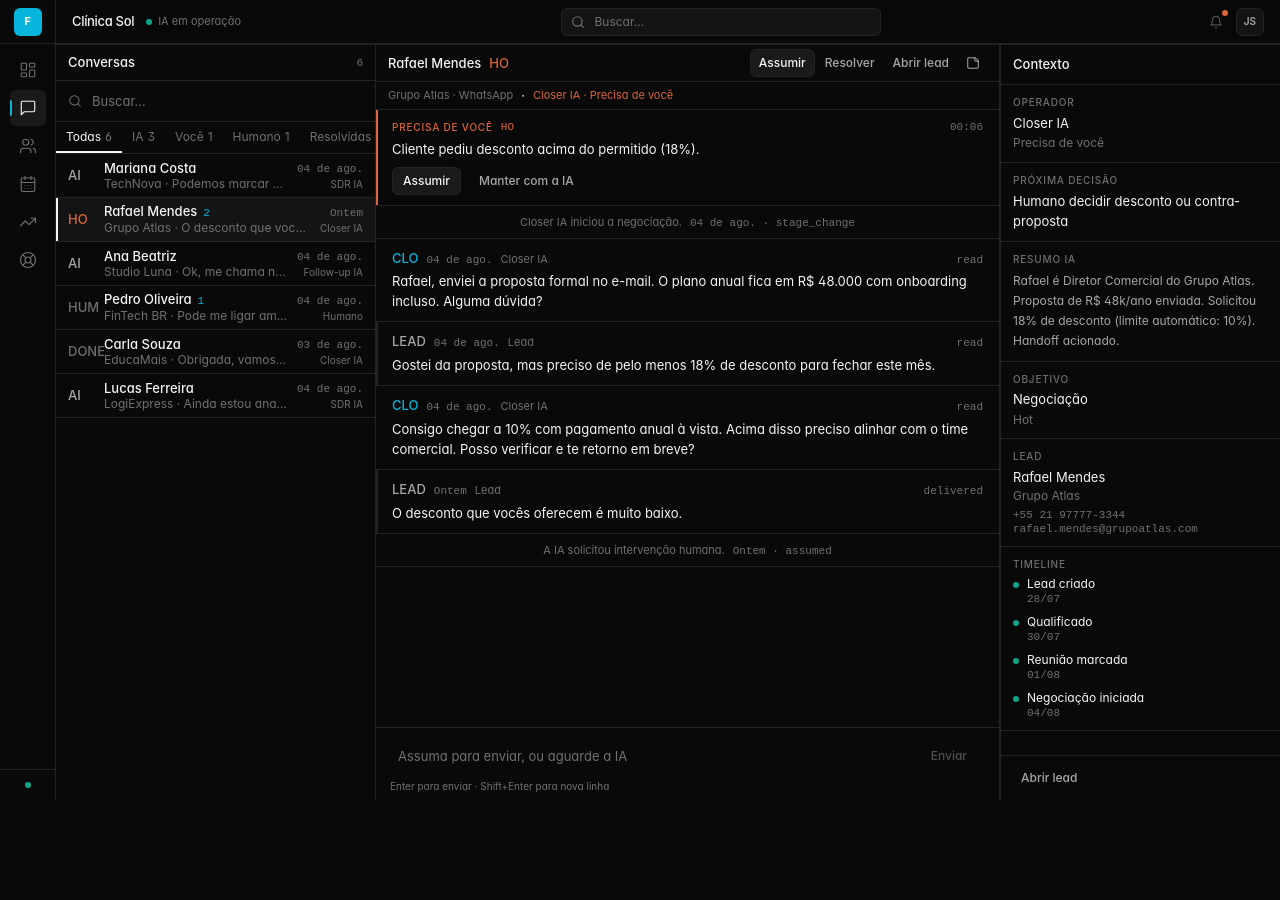
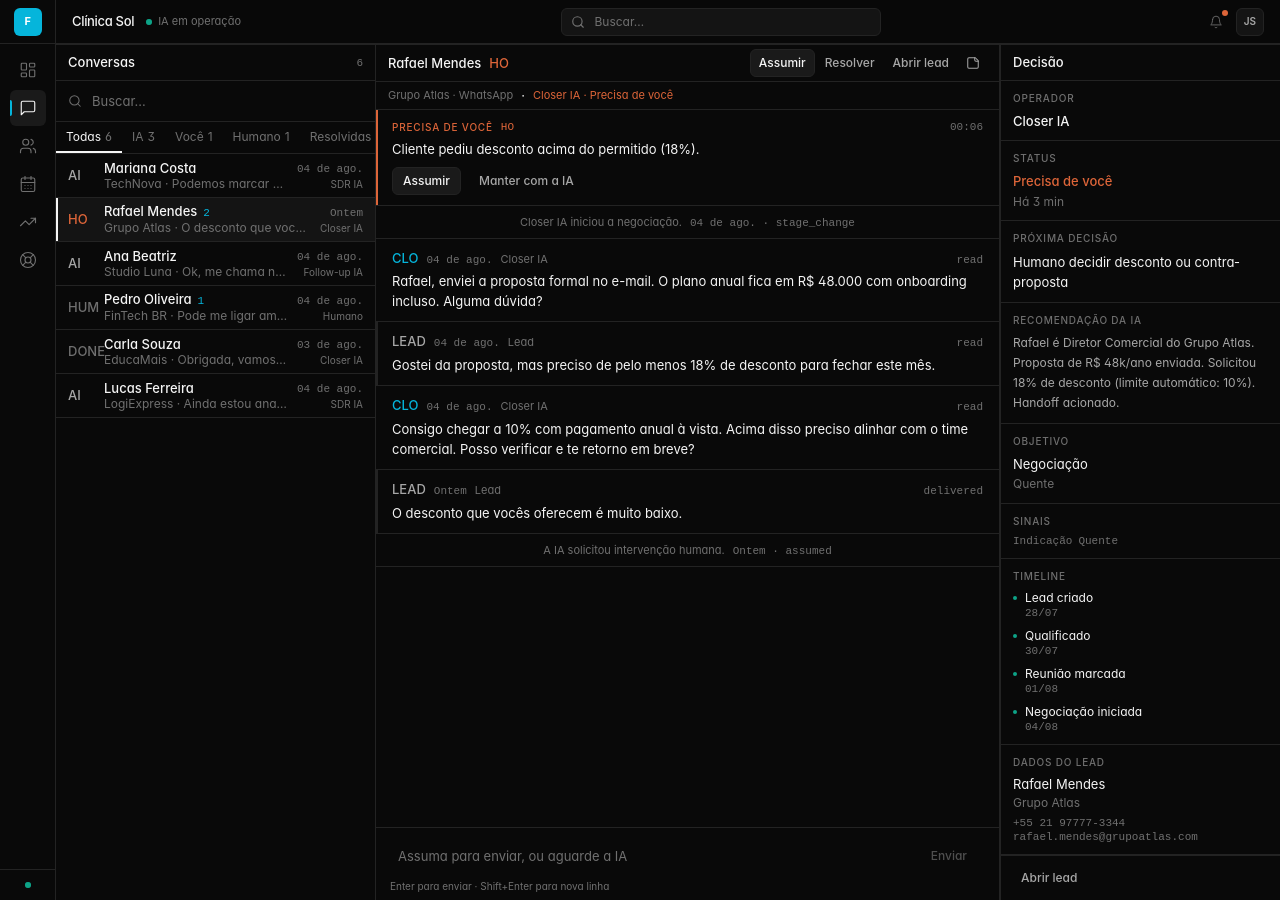
Before and after one commit to jvrm831720/forceia, a Next.js app in the folder dashboard/: page /conversas in a window 1280 px wide. Before the commit the page ends 800 px from the top, so only its background shows below. Built offline with nearby package versions, Linux system fonts and the light colour scheme.

Commit message:
feat(conversations): decision center panel with editorial block order

```diff
--- a/dashboard/components/conversations/context-panel.tsx
+++ b/dashboard/components/conversations/context-panel.tsx
@@ -1,7 +1,11 @@
 "use client";
 
 import { Button } from "@/components/ui/button";
-import { agentLabel, statusLabel } from "@/lib/conversation-utils";
+import {
+  agentLabel,
+  statusLabel,
+  temperatureLabel,
+} from "@/lib/conversation-utils";
 import type { Conversation } from "@/types/conversation";
 import { cn } from "@/lib/utils";
 import { X } from "lucide-react";
@@ -15,7 +19,7 @@ function Block({
 }) {
   return (
     <section className="border-b border-border px-3 py-2.5">
-      <p className="mb-1 text-[10px] font-medium uppercase tracking-[0.08em] text-ink-soft">
+      <p className="mb-1.5 text-[10px] font-medium uppercase tracking-[0.08em] text-ink-soft">
         {label}
       </p>
       {children}
@@ -23,6 +27,7 @@ function Block({
   );
 }
 
+/** Decision center — editorial order, not CRM sheet. */
 export function ContextPanel({
   conversation,
   onClose,
@@ -33,8 +38,8 @@ export function ContextPanel({
   if (!conversation) {
     return (
       <aside className="hidden h-full w-[280px] shrink-0 flex-col border-l border-border bg-background xl:flex">
-        <div className="flex h-10 items-center border-b border-border px-3">
-          <span className="text-[13px] font-medium text-ink">Contexto</span>
+        <div className="flex h-9 items-center border-b border-border px-3">
+          <span className="text-[13px] font-medium text-ink">Decisão</span>
         </div>
         <div className="flex flex-1 items-center justify-center px-4 text-center">
           <p className="text-[12px] text-ink-soft">Selecione uma conversa.</p>
@@ -44,6 +49,7 @@ export function ContextPanel({
   }
 
   const opp = conversation.opportunity;
+  const needsYou = conversation.status === "needs_attention";
 
   return (
     <aside
@@ -52,8 +58,8 @@ export function ContextPanel({
         "xl:w-[280px] xl:shrink-0",
       )}
     >
-      <div className="flex h-10 items-center justify-between border-b border-border px-3">
-        <span className="text-[13px] font-medium text-ink">Contexto</span>
+      <div className="flex h-9 items-center justify-between border-b border-border px-3">
+        <span className="text-[13px] font-medium text-ink">Decisão</span>
         {onClose && (
           <button
             type="button"
@@ -68,28 +74,77 @@ export function ContextPanel({
 
       <div className="min-h-0 flex-1 overflow-y-auto">
         <Block label="Operador">
-          <p className="text-[13px] text-ink">{agentLabel(opp.currentOwner)}</p>
-          <p className="mt-0.5 text-[12px] text-ink-soft">
+          <p className="text-[13px] font-medium text-ink">
+            {agentLabel(opp.currentOwner)}
+          </p>
+        </Block>
+
+        <Block label="Status">
+          <p
+            className={cn(
+              "text-[13px]",
+              needsYou ? "font-medium text-warning" : "text-ink",
+            )}
+          >
             {statusLabel(conversation.status)}
           </p>
+          <p className="mt-0.5 text-[12px] text-ink-soft">{opp.lastActivity}</p>
         </Block>
 
         <Block label="Próxima decisão">
           <p className="text-[13px] leading-5 text-ink">{opp.nextAction}</p>
         </Block>
 
-        <Block label="Resumo IA">
+        <Block label="Recomendação da IA">
           <p className="text-[12px] leading-5 text-ink-muted">{opp.aiSummary}</p>
         </Block>
 
         <Block label="Objetivo">
           <p className="text-[13px] text-ink">{opp.pipelineStage}</p>
-          <p className="mt-0.5 text-[12px] capitalize text-ink-soft">
-            {opp.temperature}
+          <p className="mt-0.5 text-[12px] text-ink-soft">
+            {temperatureLabel(opp.temperature)}
           </p>
         </Block>
 
-        <Block label="Lead">
+        <Block label="Sinais">
+          <div className="flex flex-wrap gap-1.5">
+            {opp.source && (
+              <span className="text-mono text-ink-soft">{opp.source}</span>
+            )}
+            <span className="text-mono text-ink-soft">
+              {temperatureLabel(opp.temperature)}
+            </span>
+          </div>
+        </Block>
+
+        <Block label="Timeline">
+          <ol className="space-y-2">
+            {opp.timeline.map((event) => (
+              <li key={event.id} className="flex gap-2">
+                <span
+                  className={cn(
+                    "mt-1.5 h-1 w-1 shrink-0 rounded-full",
+                    event.done ? "bg-success" : "bg-border",
+                  )}
+                  aria-hidden
+                />
+                <div className="min-w-0">
+                  <p
+                    className={cn(
+                      "text-[12px] leading-4",
+                      event.done ? "text-ink" : "text-ink-soft",
+                    )}
+                  >
+                    {event.label}
+                  </p>
+                  <p className="text-mono text-ink-soft">{event.timestamp}</p>
+                </div>
+              </li>
+            ))}
+          </ol>
+        </Block>
+
+        <Block label="Dados do lead">
           <p className="text-[13px] text-ink">{opp.leadName}</p>
           <p className="text-[12px] text-ink-soft">{opp.company}</p>
           {opp.phone && (
@@ -108,36 +163,14 @@ export function ContextPanel({
             </p>
           </Block>
         )}
-
-        <Block label="Timeline">
-          <ol className="space-y-2">
-            {opp.timeline.map((event) => (
-              <li key={event.id} className="flex gap-2">
-                <span
-                  className={cn(
-                    "mt-1.5 h-1.5 w-1.5 shrink-0 rounded-full",
-                    event.done ? "bg-success" : "bg-border",
-                  )}
-                />
-                <div className="min-w-0">
-                  <p
-                    className={cn(
-                      "text-[12px] leading-4",
-                      event.done ? "text-ink" : "text-ink-soft",
-                    )}
-                  >
-                    {event.label}
-                  </p>
-                  <p className="text-mono text-ink-soft">{event.timestamp}</p>
-                </div>
-              </li>
-            ))}
-          </ol>
-        </Block>
       </div>
 
       <div className="border-t border-border p-2">
-        <Button variant="ghost" size="sm" className="h-7 w-full justify-start">
+        <Button
+          variant="ghost"
+          size="sm"
+          className="h-7 w-full justify-start text-[12px]"
+        >
           Abrir lead
         </Button>
       </div>
```
